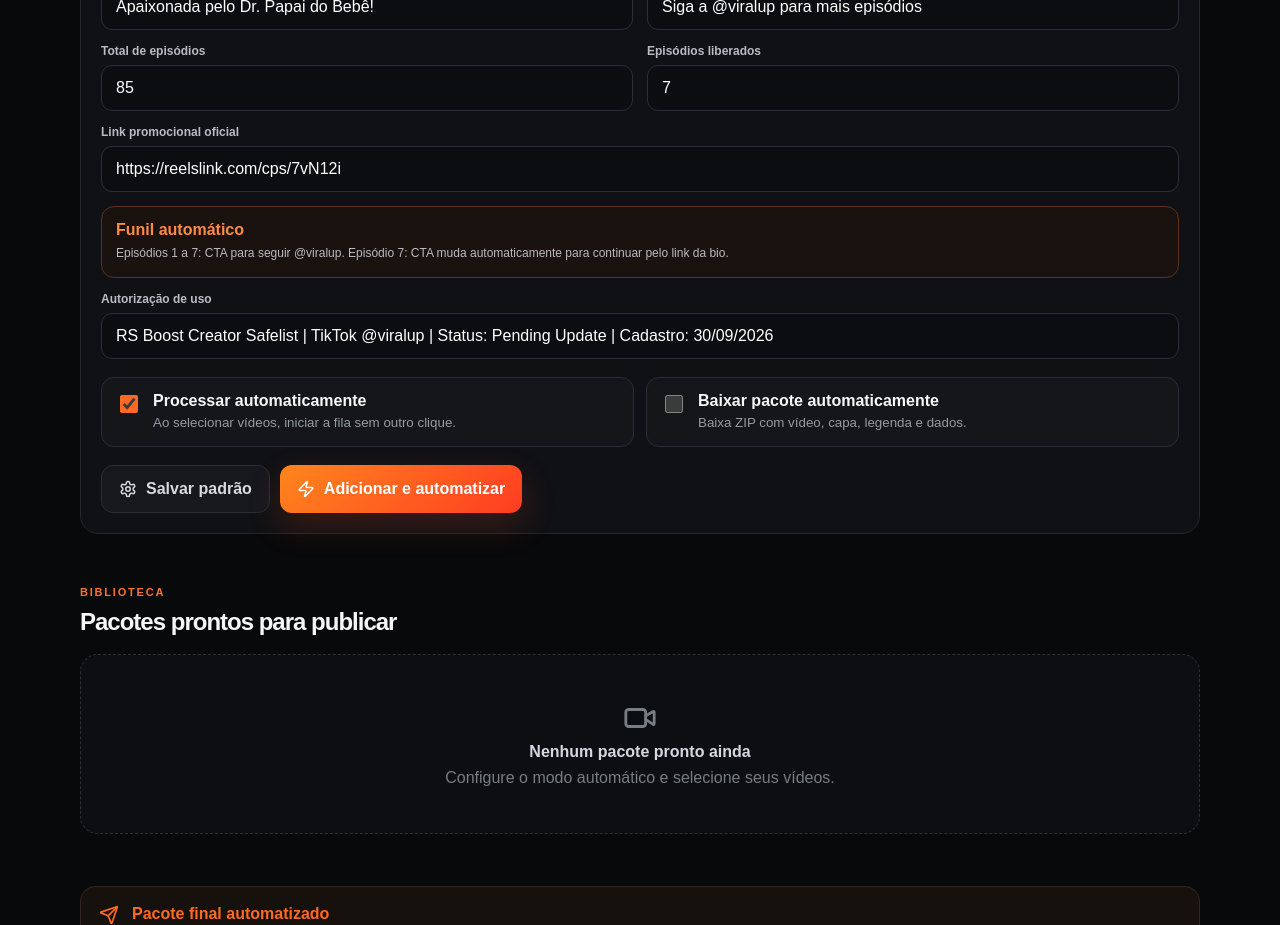
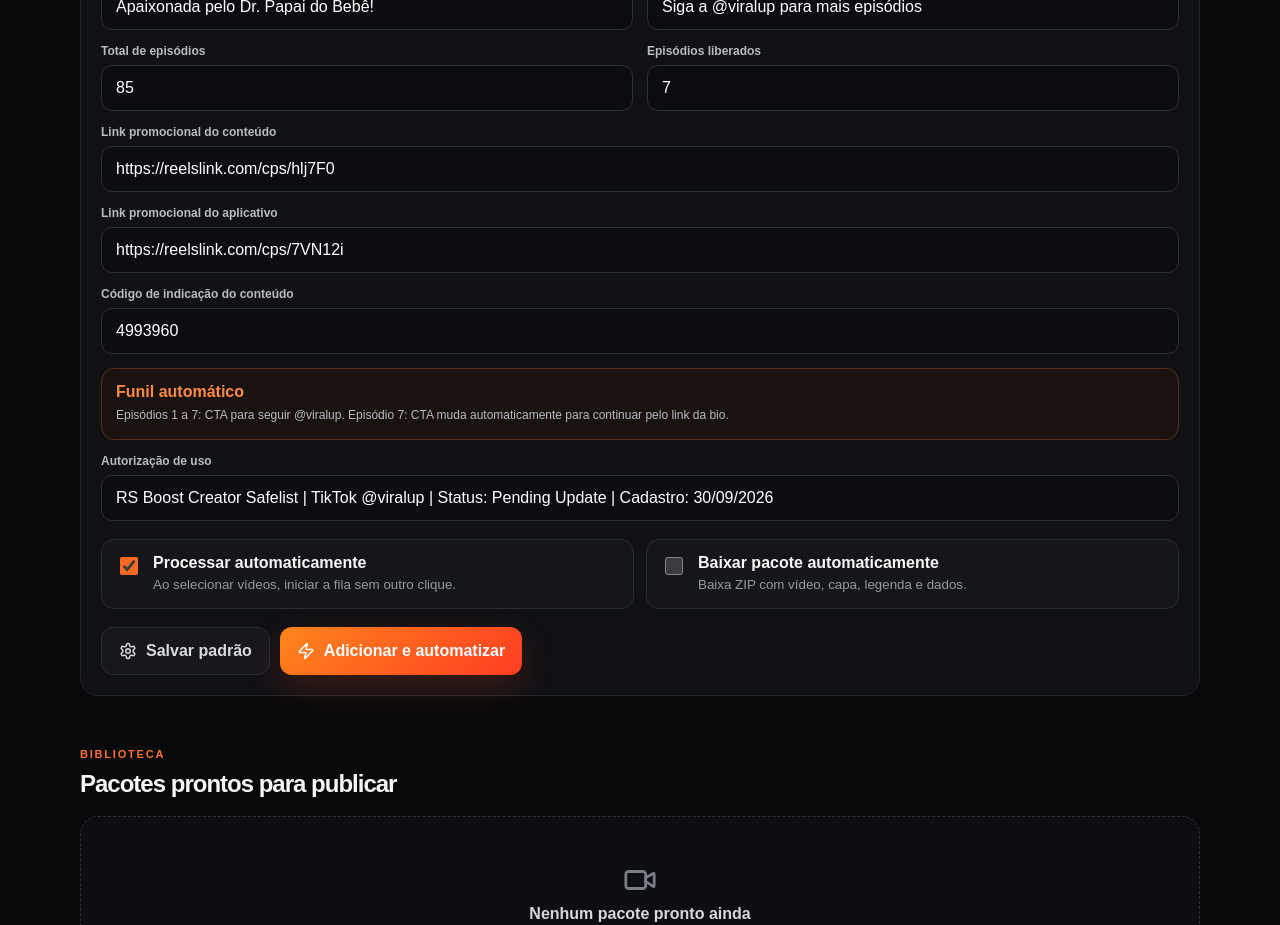
Before and after one commit to classivel1/viralup-app, a Next.js app: page / in a window 1280 px wide. Shown: the part 1160-2085 px from the top of the page. Built offline with nearby package versions, Linux system fonts and the light colour scheme.

Commit message:
Use ReelShort content promo link and referral code in funnel

```diff
--- a/app/page.js
+++ b/app/page.js
@@ -22,7 +22,9 @@ const SOURCE_PRESETS = {
     cta: "Siga a @viralup para mais episódios",
     totalEpisodes: 85,
     freeEpisodes: 7,
-    promoLink: "https://reelslink.com/cps/7vN12i",
+    promoLink: "https://reelslink.com/cps/hlj7F0",
+    appPromoLink: "https://reelslink.com/cps/7VN12i",
+    contentReferralCode: "4993960",
     episodeStrategy: "Funil de 7 episódios autorizados"
   },
   "NetShort": {
@@ -383,6 +385,8 @@ export default function Home() {
           totalEpisodes: Number(settings.totalEpisodes) || null,
           freeEpisodes: Number(settings.freeEpisodes) || null,
           promoLink: settings.promoLink?.trim() || "",
+          appPromoLink: settings.appPromoLink?.trim() || "",
+          contentReferralCode: settings.contentReferralCode?.trim() || "",
           episodeStrategy: settings.episodeStrategy || "",
           episodeNumber: meta.episodeNumber,
           funnelStage: meta.funnelStage,
@@ -436,6 +440,8 @@ export default function Home() {
       freeEpisodes: item.freeEpisodes,
       episodeNumber: item.episodeNumber,
       promoLink: item.promoLink,
+      appPromoLink: item.appPromoLink,
+      contentReferralCode: item.contentReferralCode,
       episodeStrategy: item.episodeStrategy,
       funnelStage: item.funnelStage,
       isLastFreeEpisode: item.isLastFreeEpisode
@@ -551,7 +557,9 @@ export default function Home() {
               <>
                 <label><span>Total de episódios</span><input type="number" min="1" value={settings.totalEpisodes ?? ""} onChange={(e)=>setSettings({...settings,totalEpisodes:e.target.value})}/></label>
                 <label><span>Episódios liberados</span><input type="number" min="1" value={settings.freeEpisodes ?? ""} onChange={(e)=>setSettings({...settings,freeEpisodes:e.target.value})}/></label>
-                <label className="wide"><span>Link promocional oficial</span><input value={settings.promoLink ?? ""} onChange={(e)=>setSettings({...settings,promoLink:e.target.value})} placeholder="https://..."/></label>
+                <label className="wide"><span>Link promocional do conteúdo</span><input value={settings.promoLink ?? ""} onChange={(e)=>setSettings({...settings,promoLink:e.target.value})} placeholder="https://..."/></label>
+                <label className="wide"><span>Link promocional do aplicativo</span><input value={settings.appPromoLink ?? ""} onChange={(e)=>setSettings({...settings,appPromoLink:e.target.value})} placeholder="https://..."/></label>
+                <label className="wide"><span>Código de indicação do conteúdo</span><input value={settings.contentReferralCode ?? ""} onChange={(e)=>setSettings({...settings,contentReferralCode:e.target.value})} placeholder="Código"/></label>
                 <div className="wide funnelCard">
                   <strong>Funil automático</strong>
                   <span>Episódios 1 a {settings.freeEpisodes || 0}: CTA para seguir @viralup. Episódio {settings.freeEpisodes || 0}: CTA muda automaticamente para continuar pelo link da bio.</span>
```
